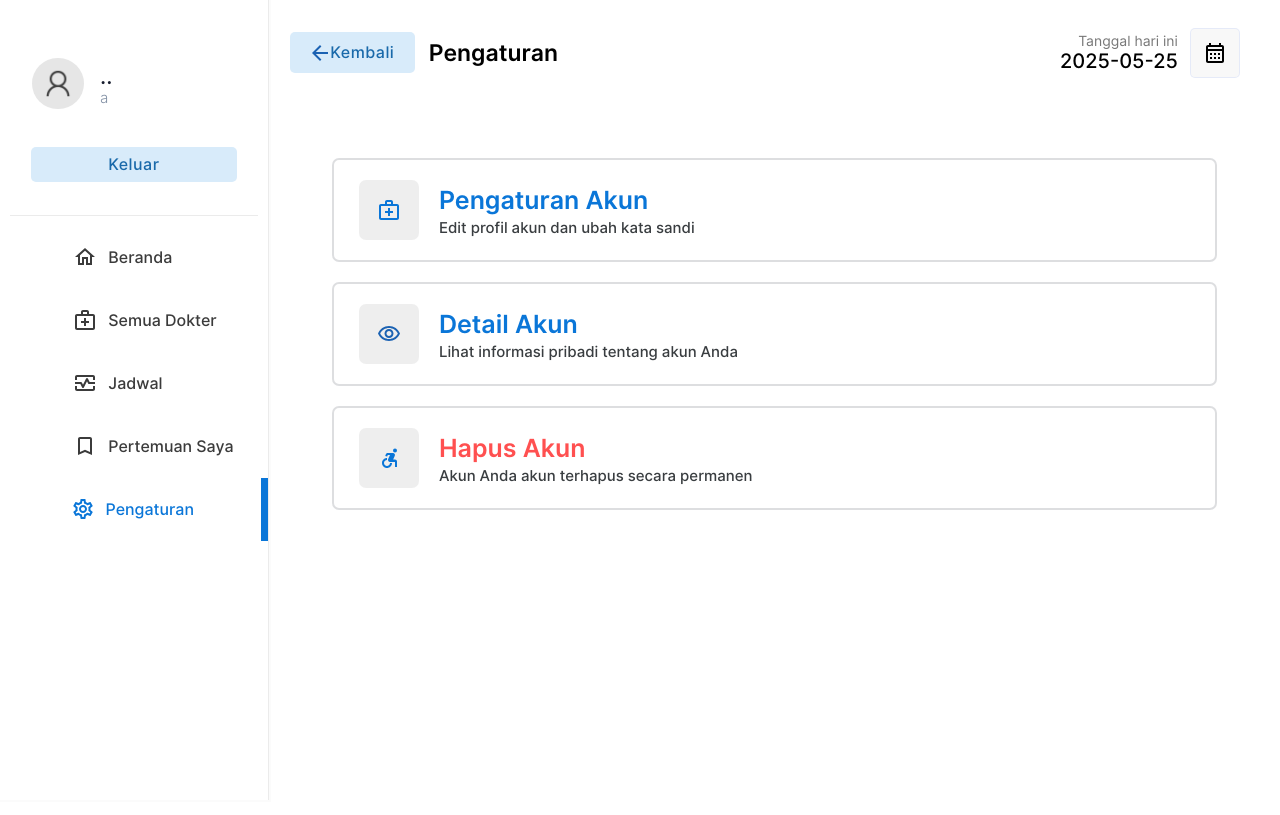
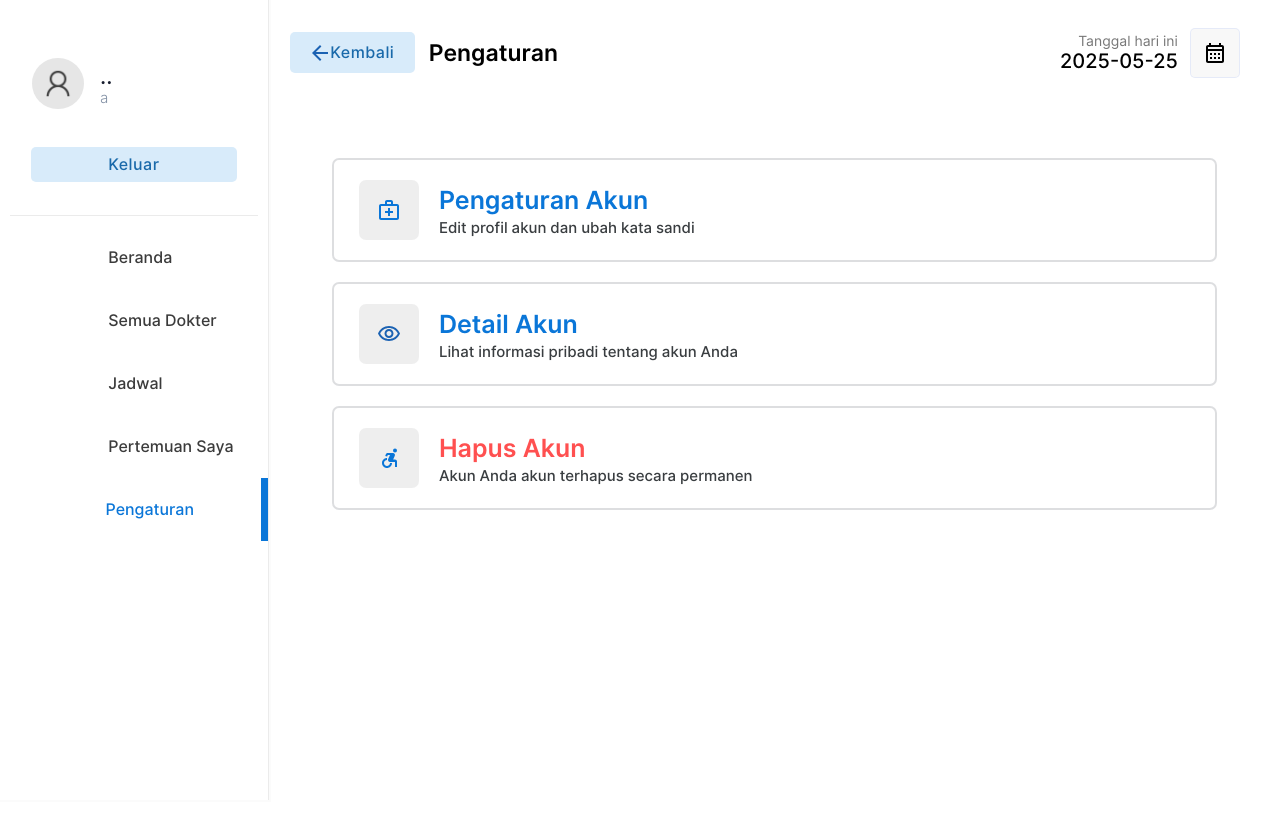
Before and after one commit to Revalinazwa/sapa_dokter, a PHP site: page /patient/settings.php in a window 1280 px wide. Run offline with PHP 8.4, Linux system fonts and the light colour scheme; a user stored in the database is signed in; data comes from the database, SQL or seed files in the repository; data that the repository does not hold is empty.

Commit message:
ubah sidebar pasien

```diff
--- a/patient/settings.php
+++ b/patient/settings.php
@@ -74,31 +74,31 @@
                 </tr>
 
                 <tr class="menu-row" >
-                    <td class="menu-btn menu-icon-home " >
+                    <td class="menu-btn" >
                         <a href="index.php" class="non-style-link-menu "><div><p class="menu-text">Beranda</p></a></div></a>
                     </td>
                 </tr>
 
                 <tr class="menu-row">
-                    <td class="menu-btn menu-icon-doctor">
+                    <td class="menu-btn">
                         <a href="doctors.php" class="non-style-link-menu"><div><p class="menu-text">Semua Dokter</p></a></div>
                     </td>
                 </tr>
 
                 <tr class="menu-row" >
-                    <td class="menu-btn menu-icon-session">
+                    <td class="menu-btn">
                         <a href="schedule.php" class="non-style-link-menu"><div><p class="menu-text">Jadwal</p></div></a>
                     </td>
                 </tr>
 
                 <tr class="menu-row" >
-                    <td class="menu-btn menu-icon-appoinment">
+                    <td class="menu-btn">
                         <a href="appointment.php" class="non-style-link-menu"><div><p class="menu-text">Pertemuan Saya</p></a></div>
                     </td>
                 </tr>
 
                 <tr class="menu-row" >
-                    <td class="menu-btn menu-icon-settings  menu-active menu-icon-settings-active">
+                    <td class="menu-btn menu-active">
                         <a href="settings.php" class="non-style-link-menu  non-style-link-menu-active"><div><p class="menu-text">Pengaturan</p></a></div>
                     </td>
                 </tr>
```
Also changed, not shown: patient/appointment.php (+5 -5 lines).
